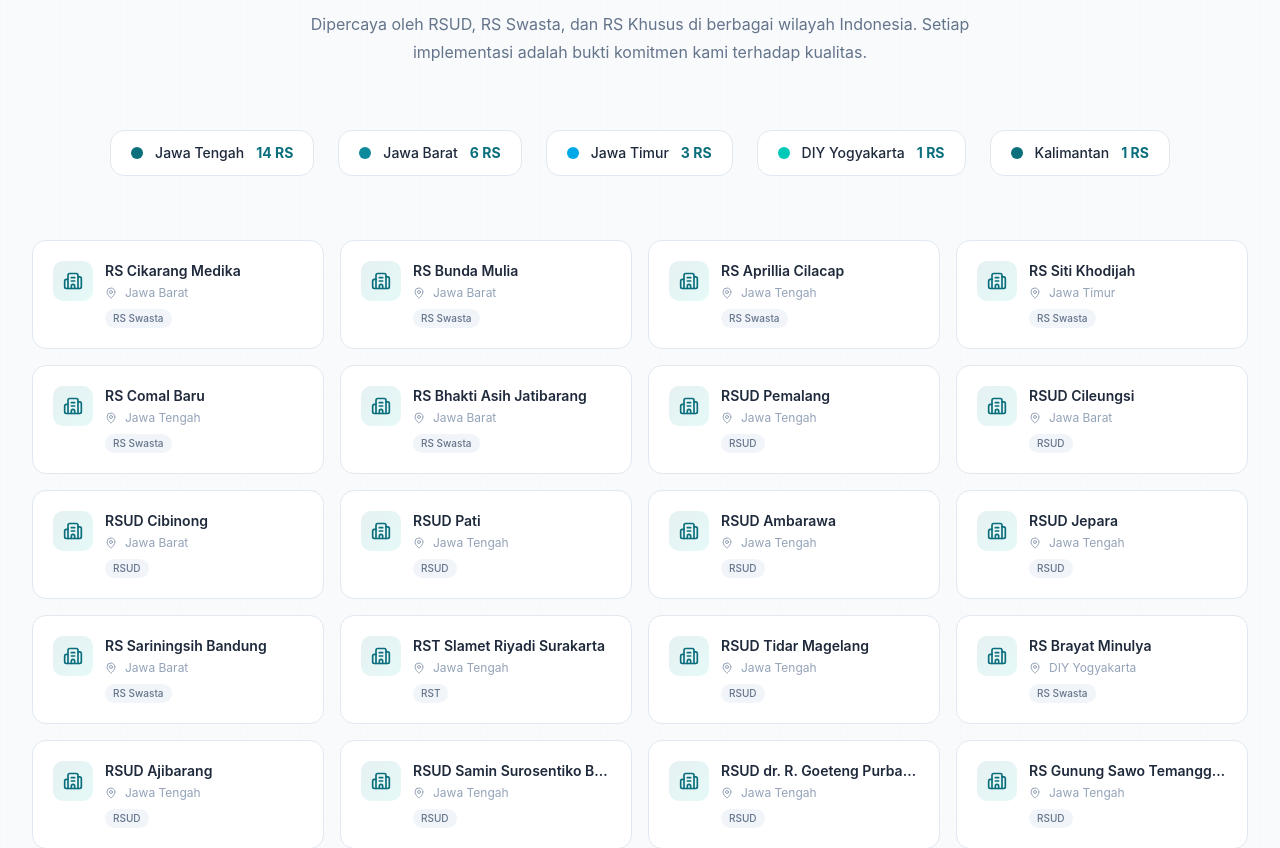
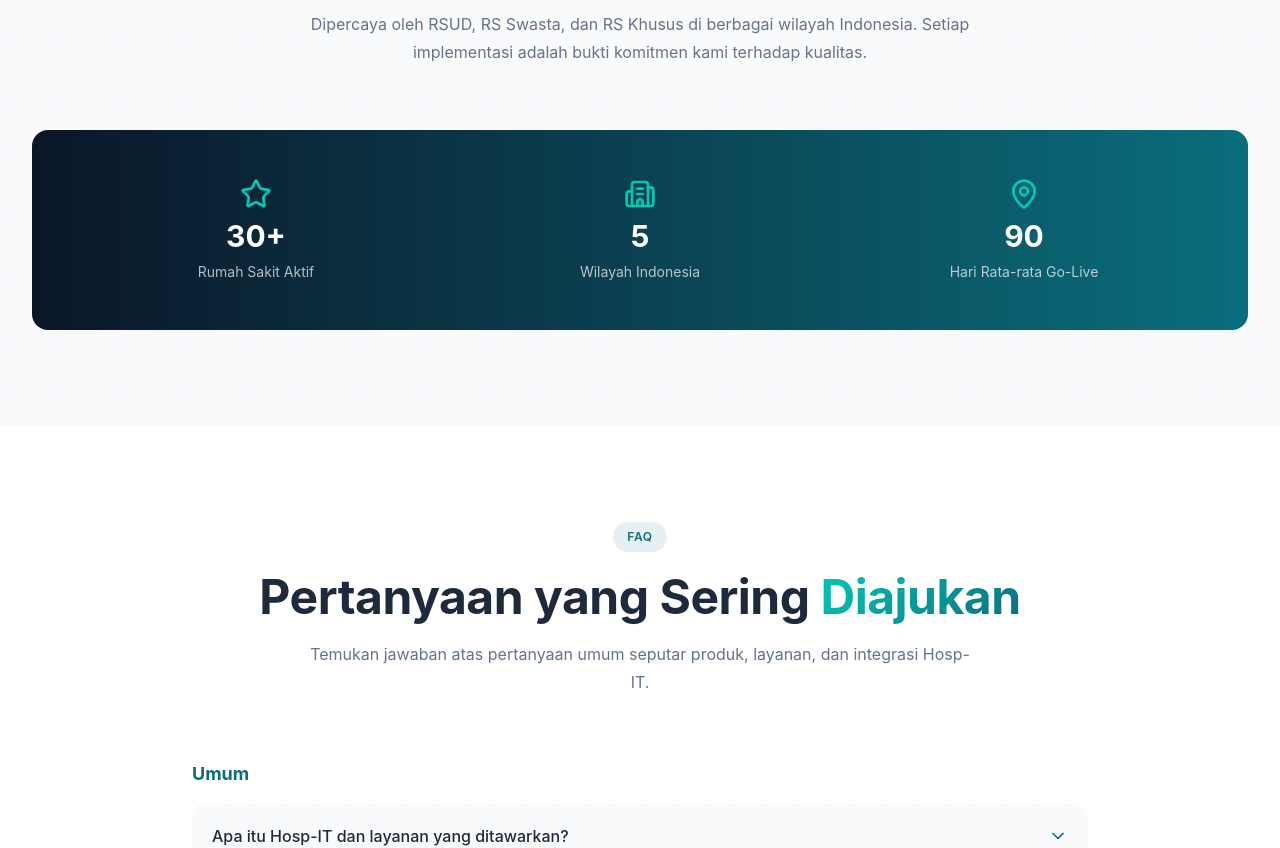
Before and after one commit to HOSP-IT/hosp-it-website, a React (Vite) app: page / in a window 1280 px wide. Shown: the part 5980-6828 px from the top of the page. Built offline with nearby package versions, Linux system fonts and the light colour scheme.

Commit message:
Update Portfolio.tsx
portfolio deleted

```diff
--- a/src/sections/Portfolio.tsx
+++ b/src/sections/Portfolio.tsx
@@ -1,40 +1,4 @@
-import { MapPin, Building2, Star } from 'lucide-react'
-
-const hospitals = [
-  { name: 'RS Cikarang Medika', region: 'Jawa Barat', type: 'RS Swasta' },
-  { name: 'RS Bunda Mulia', region: 'Jawa Barat', type: 'RS Swasta' },
-  { name: 'RS Aprillia Cilacap', region: 'Jawa Tengah', type: 'RS Swasta' },
-  { name: 'RS Siti Khodijah', region: 'Jawa Timur', type: 'RS Swasta' },
-  { name: 'RS Comal Baru', region: 'Jawa Tengah', type: 'RS Swasta' },
-  { name: 'RS Bhakti Asih Jatibarang', region: 'Jawa Barat', type: 'RS Swasta' },
-  { name: 'RSUD Pemalang', region: 'Jawa Tengah', type: 'RSUD' },
-  { name: 'RSUD Cileungsi', region: 'Jawa Barat', type: 'RSUD' },
-  { name: 'RSUD Cibinong', region: 'Jawa Barat', type: 'RSUD' },
-  { name: 'RSUD Pati', region: 'Jawa Tengah', type: 'RSUD' },
-  { name: 'RSUD Ambarawa', region: 'Jawa Tengah', type: 'RSUD' },
-  { name: 'RSUD Jepara', region: 'Jawa Tengah', type: 'RSUD' },
-  { name: 'RS Sariningsih Bandung', region: 'Jawa Barat', type: 'RS Swasta' },
-  { name: 'RST Slamet Riyadi Surakarta', region: 'Jawa Tengah', type: 'RST' },
-  { name: 'RSUD Tidar Magelang', region: 'Jawa Tengah', type: 'RSUD' },
-  { name: 'RS Brayat Minulya', region: 'DIY Yogyakarta', type: 'RS Swasta' },
-  { name: 'RSUD Ajibarang', region: 'Jawa Tengah', type: 'RSUD' },
-  { name: 'RSUD Samin Surosentiko Blora', region: 'Jawa Tengah', type: 'RSUD' },
-  { name: 'RSUD dr. R. Goeteng Purbalingga', region: 'Jawa Tengah', type: 'RSUD' },
-  { name: 'RS Gunung Sawo Temanggung', region: 'Jawa Tengah', type: 'RSUD' },
-  { name: 'RSUD dr. Soetomo Surabaya', region: 'Jawa Timur', type: 'RSUD' },
-  { name: 'RS Intan Husada Garut', region: 'Jawa Barat', type: 'RS Swasta' },
-  { name: 'RS Restu Ibu Balikpapan', region: 'Kalimantan', type: 'RS Swasta' },
-  { name: 'RS Wiyung Sejahtera', region: 'Jawa Timur', type: 'RS Swasta' },
-  { name: 'RS Nahdlatul Ulama Tuban', region: 'Jawa Timur', type: 'RS Swasta' },
-]
-
-const regionStats = [
-  { region: 'Jawa Tengah', count: 14, color: 'bg-[#0A6E7C]' },
-  { region: 'Jawa Barat', count: 6, color: 'bg-[#0D8A9B]' },
-  { region: 'Jawa Timur', count: 3, color: 'bg-[#00A8E8]' },
-  { region: 'DIY Yogyakarta', count: 1, color: 'bg-[#00C9B7]' },
-  { region: 'Kalimantan', count: 1, color: 'bg-[#0A6E7C]' },
-]
+import { Star, Building2, MapPin } from 'lucide-react'
 
 export default function Portfolio() {
   return (
@@ -53,47 +17,8 @@
           </p>
         </div>
 
-        {/* Stats by Region */}
-        <div className="flex flex-wrap justify-center gap-6 mb-16">
-          {regionStats.map((stat, i) => (
-            <div key={i} className="flex items-center gap-3 bg-white rounded-xl px-5 py-3 border border-[#E2E8F0]">
-              <div className={`w-3 h-3 rounded-full ${stat.color}`} />
-              <span className="text-sm font-medium text-[#1E293B]">{stat.region}</span>
-              <span className="text-sm font-bold text-[#0A6E7C]">{stat.count} RS</span>
-            </div>
-          ))}
-        </div>
-
-        {/* Hospital Grid */}
-        <div className="grid sm:grid-cols-2 lg:grid-cols-3 xl:grid-cols-4 gap-4">
-          {hospitals.map((rs, i) => (
-            <div
-              key={i}
-              className="group bg-white rounded-xl p-5 border border-[#E2E8F0] card-hover"
-            >
-              <div className="flex items-start gap-3">
-                <div className="w-10 h-10 rounded-lg bg-gradient-to-br from-[#0A6E7C]/10 to-[#00C9B7]/10 flex items-center justify-center flex-shrink-0">
-                  <Building2 className="w-5 h-5 text-[#0A6E7C]" />
-                </div>
-                <div className="min-w-0">
-                  <h4 className="text-sm font-semibold text-[#1E293B] group-hover:text-[#0A6E7C] transition-colors truncate">
-                    {rs.name}
-                  </h4>
-                  <div className="flex items-center gap-2 mt-1">
-                    <MapPin className="w-3 h-3 text-[#94A3B8]" />
-                    <span className="text-xs text-[#94A3B8]">{rs.region}</span>
-                  </div>
-                  <span className="inline-block mt-2 text-[10px] font-medium px-2 py-0.5 rounded-full bg-[#F1F5F9] text-[#64748B]">
-                    {rs.type}
-                  </span>
-                </div>
-              </div>
-            </div>
-          ))}
-        </div>
-
         {/* Achievement Banner */}
-        <div className="mt-16 bg-gradient-to-r from-[#0A1628] to-[#0A6E7C] rounded-2xl p-8 md:p-12">
+        <div className="bg-gradient-to-r from-[#0A1628] to-[#0A6E7C] rounded-2xl p-8 md:p-12">
           <div className="grid md:grid-cols-3 gap-8 text-center">
             <div className="space-y-2">
               <Star className="w-8 h-8 text-[#00C9B7] mx-auto" />
```
